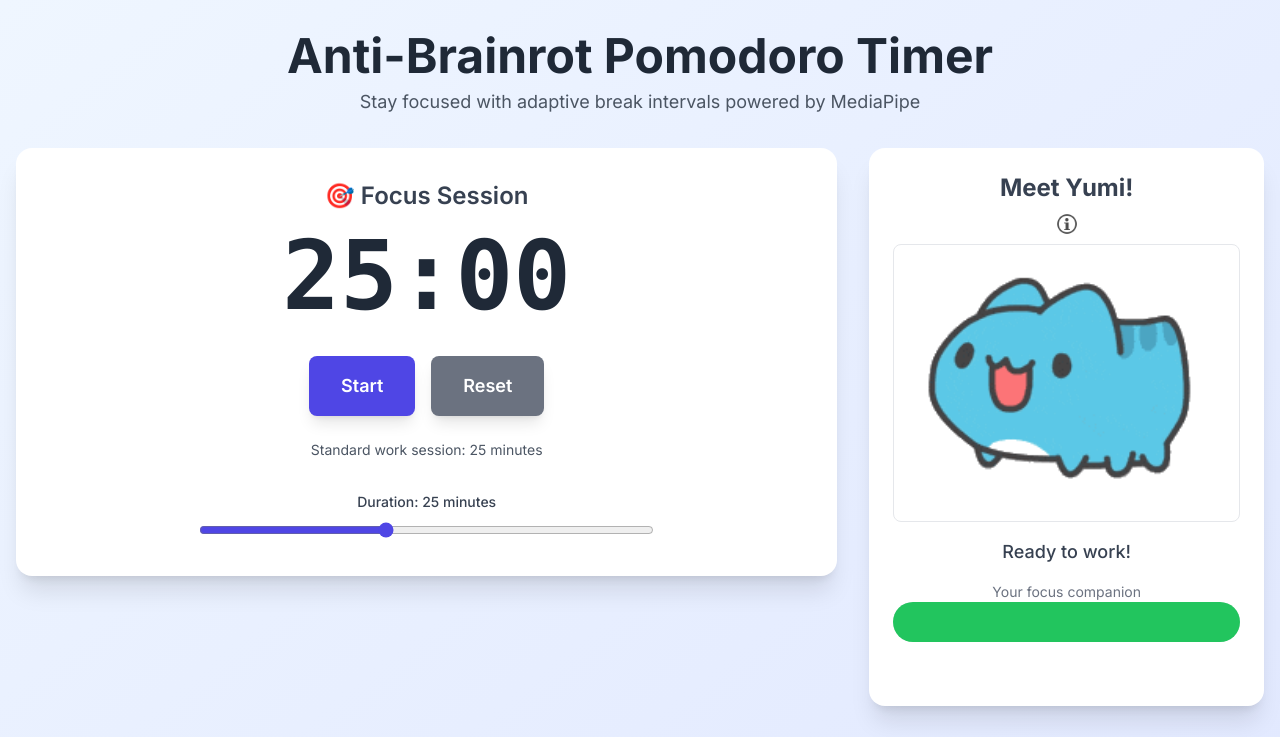
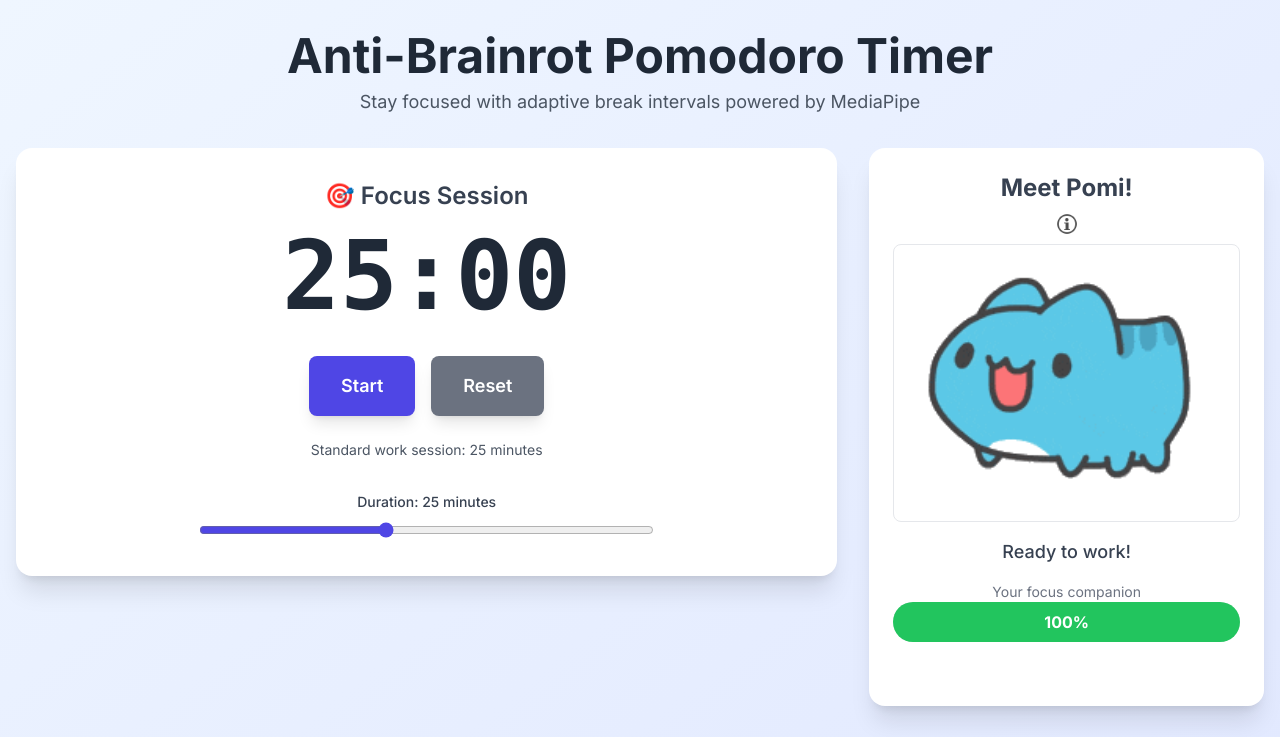
Before and after one commit to braydenmsue/cacheroyale-pomodoro, a Next.js app in the folder frontend/: page / in a window 1280 px wide. Shown: the top 737 px of the page. Built offline with nearby package versions, Linux system fonts and the light colour scheme; no server answers.

Commit message:
refactor: add grace period to the penalty for not paying attention

```diff
--- a/frontend/components/Mascot.tsx
+++ b/frontend/components/Mascot.tsx
@@ -23,6 +23,9 @@ export default function Mascot({ sessionActive, isFocused, isPaused }: MascotPro
   // Can adjust these values for difficulty
   const damageAmount = 10;
   const healAmount = 5;
+  const gracePeriod = 3000; // 3 seconds
+
+  let unfocusedTimer: NodeJS.Timeout | null = null;
 
   const toggleInfoBubble = () => {
     setShowInfo((prev) => !prev)
@@ -32,17 +35,29 @@ export default function Mascot({ sessionActive, isFocused, isPaused }: MascotPro
     let healthInterval: NodeJS.Timeout;
 
     if (sessionActive && !isPaused) {
+
       if (isFocused) {
+        if (unfocusedTimer) {
+          clearTimeout(unfocusedTimer);
+          unfocusedTimer = null;
+        }
         healthInterval = setInterval(() => {
           setHealth((prev) => Math.min(prev + healAmount, 100));
         }, 1000)
       } else {
-        healthInterval = setInterval(() => {
-          setHealth((prev) => Math.max(prev - damageAmount, 0));
-        }, 1000)
+        if (!unfocusedTimer) {
+          unfocusedTimer = setTimeout(() => {
+            healthInterval = setInterval(() => {
+              setHealth((prev) => Math.max(prev - damageAmount, 0));
+            }, 1000)
+          }, gracePeriod)
+        }
       }
     }
-    return () => clearInterval(healthInterval)
+    return () => {
+      clearInterval(healthInterval);
+      if (unfocusedTimer) clearTimeout(unfocusedTimer);
+    }
   }, [sessionActive, isFocused, isPaused])
 
   useEffect(() => {
@@ -87,7 +102,7 @@ export default function Mascot({ sessionActive, isFocused, isPaused }: MascotPro
   return (
     <div className="bg-white dark:bg-gray-800 rounded-2xl shadow-xl p-6 h-full flex flex-col justify-center items-center text-center">
       <h1 className="text-2xl font-bold mb-2 text-gray-700 dark:text-gray-200">
-        Meet Yumi!
+        Meet Pomi!
       </h1>
       {!sessionActive && (
         <img src={infoButton.src}
@@ -115,9 +130,11 @@ export default function Mascot({ sessionActive, isFocused, isPaused }: MascotPro
       </div>
       <div className="w-full bg-gray-200 dark:bg-gray-700 rounded-full h-10 mb-10">
         <div
-          className={`h-10 rounded-full transition-all duration-500 ease-in-out ${health > 50 ? 'bg-green-500' : health > 20 ? 'bg-yellow-500' : 'bg-red-500'}`}
+          className={`flex items-center justify-center h-10 rounded-full transition-all duration-500 ease-in-out ${health > 50 ? 'bg-green-500' : health > 20 ? 'bg-yellow-500' : 'bg-red-500'}`}
           style={{ width: `${health}%` }}
-        />
+        >
+          <span className="text-white font-bold">{health}%</span>
+        </div>
       </div>
     </div>
   )
--- a/frontend/lib/constants.ts
+++ b/frontend/lib/constants.ts
@@ -1,2 +1,2 @@
-export const PetDescription = "Hi There, I'm Yumi! \
+export const PetDescription = "Hi There, I'm Pomi! \
 I am your personal pomodoro pet!";
```
